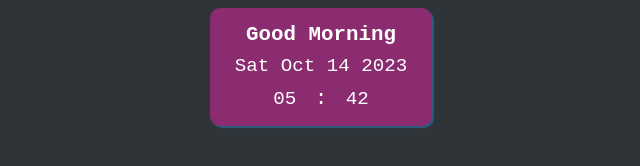
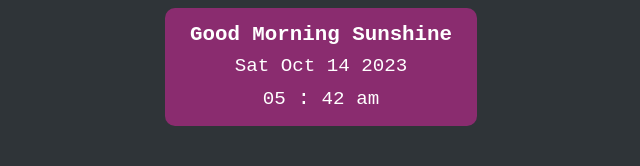
Before and after one commit to Celesmeh/Notion, a plain HTML site: page index.html in a window 1280 px wide. Shown: the whole page, without its empty margins (319-959 px from the left). Drawn offline with Linux system fonts and the light colour scheme; a web font is replaced by a local one.

Commit message:
Update index.html

```diff
--- a/index.html
+++ b/index.html
@@ -41,7 +41,7 @@ h1 {
     background: #8a2c6f;
     color: #fff;
     display: inline-block;
-    box-shadow: 2px 2px 1px 0px #295C7B;
+
 }
 
 .card:hover {
@@ -53,12 +53,12 @@ h1 {
     display: inline-block;
     font-family: 'Courier New', monospace;
     font-size: 1.2em;
-    /* padding-left: 20px; */
+    /* padding-left: 50px; */
 }
 
 .time {
     display: inline-block;
-    min-width: 37px;
+    min-width: 17px;
 }
 
 .colon {
@@ -86,7 +86,7 @@ h1 {
     </style>
 </head>
 <body>
-    <link href="https://fonts.googleapis.com/css?family=Lobster|Roboto:400,700" rel="stylesheet">
+    <link href="https://fonts.googleapis.com/css?family=Lobster|Courier New:400,700" rel="stylesheet">
 
 <div class="full-table">
   <div class="table-cell">
@@ -98,6 +98,7 @@ h1 {
         <div class="time" id="hour"></div>
         <div class="colon">:</div>
         <div class="time" id="min"></div>
+        <div class="time" id="sec"></div>
       </div>
     </div>
 
@@ -112,23 +113,23 @@ document.getElementById('date').innerHTML = today.toDateString();
 
 
 function clock() {
-var today = new Date();
-var hour = zeros(twelveHour(today.getHours()));
-var minutes = zeros(today.getMinutes());
-var seconds = zeros(today.getSeconds());
+var today =new Date();
+var hour =zeros(twelveHour(today.getHours()));
+var minutes =zeros(today.getMinutes());
+var seconds = "";
 if(today.getHours() >=12){
-    seconds+=" pm"
+    seconds+="pm"
 }
 else{
     seconds+=" am"
 }
 hrs = today.getHours();
 if (hrs < 12)
-        greet = 'Good Morning  ';
+        greet = 'Good Morning Sunshine ';
     else if (hrs >= 12 && hrs <= 17)
-        greet = 'Good Afternoon ';
+        greet = 'Good Afternoon Friend ';
     else if (hrs >= 17 && hrs <= 24)
-        greet = 'Good Evening  ';
+        greet = 'Good Evening Darling ';
 // console.log(today.toLocaleTimeString());
 document.getElementById('greet').innerHTML = greet;
 document.getElementById('hour').innerHTML = hour;
```
